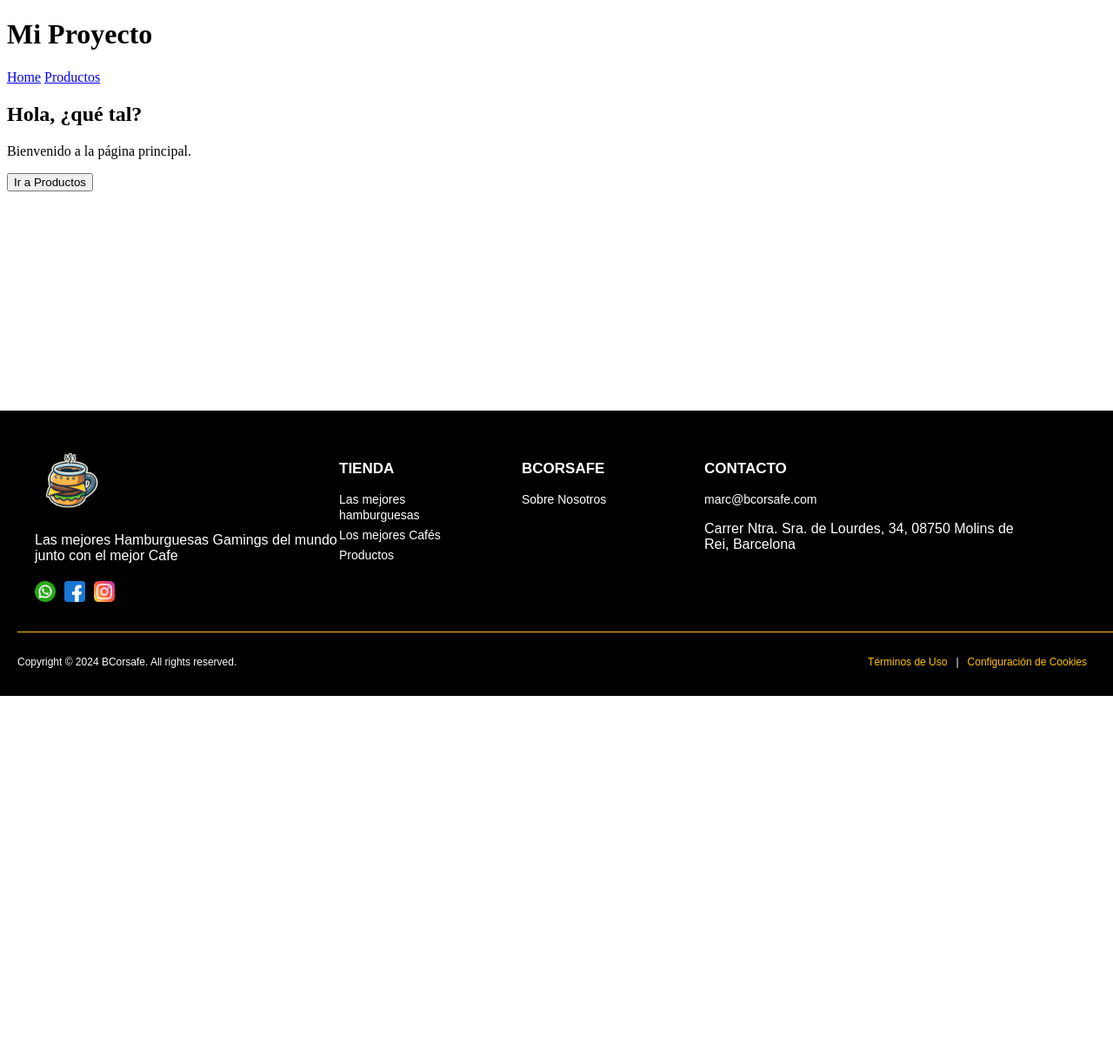
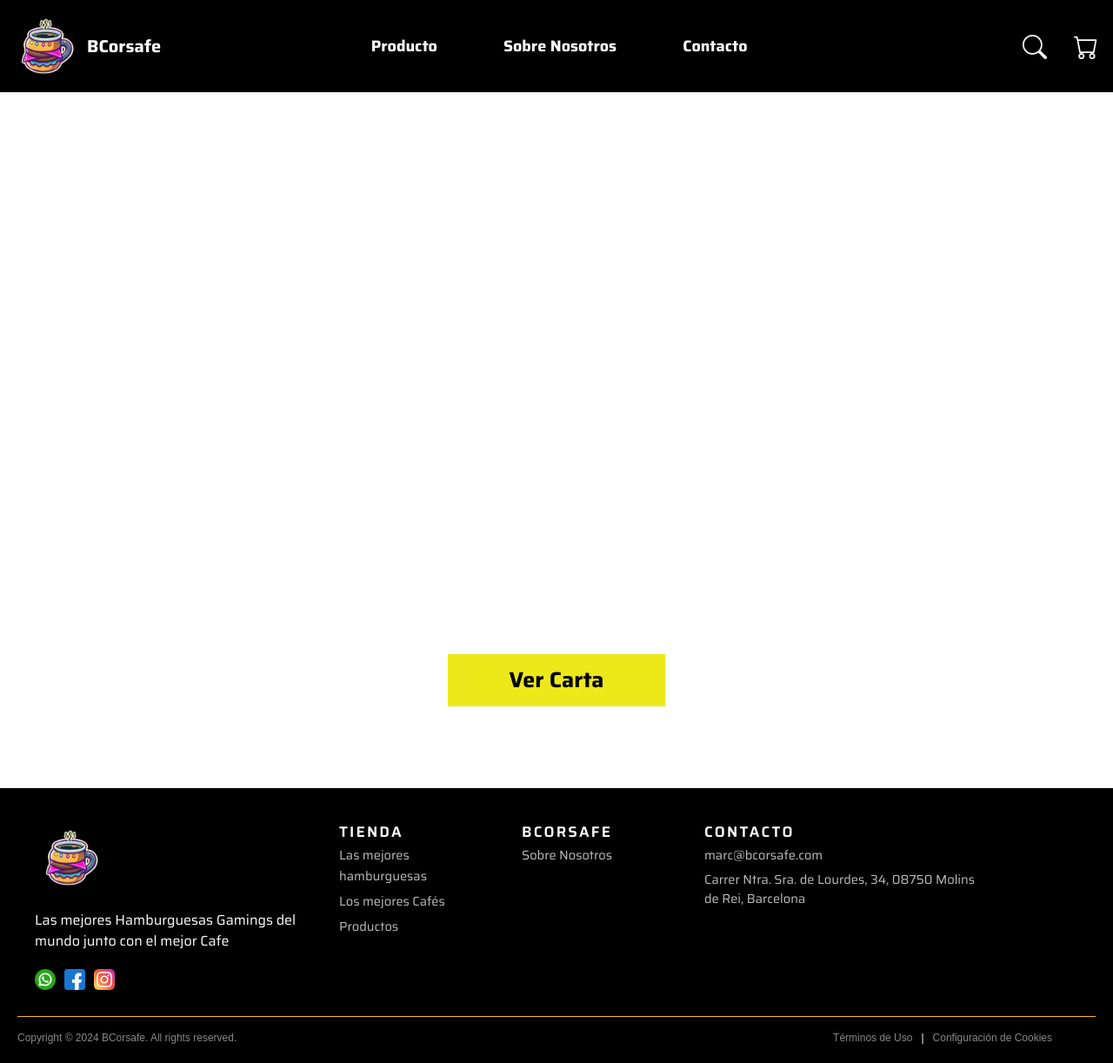
Before and after one commit to marcusteroo/BCorsafe, a PHP site: the page made by index.php in a window 1280 px wide. Shown: the whole page at 87% size. Before the commit the page ends 800 px from the top, so only its background shows below. Run offline with PHP 8.4, Linux system fonts and the light colour scheme; grey boxes are pictures that could not be loaded.

Commit message:
NavFooterHome v1

```diff
--- /dev/null
+++ b/assets/css/estilos-footer.css
@@ -0,0 +1,173 @@
+
+footer {
+    background-color: #000;
+    color: #fff;
+    padding: 20px 0;
+    font-family: Arial, sans-serif;
+    width: 100%;
+
+    bottom: 0;
+    left: 0;
+    box-sizing: border-box;
+
+}
+
+.footer-container {
+    width: 100%;
+    max-width: 100%;
+    margin: 0 auto;
+    padding: 0 20px;
+    box-sizing: border-box;
+}
+
+.fondo-footer {
+    display: flex;
+    justify-content: space-between;
+    align-items: flex-start;
+    width: 100%;
+    margin: 0 auto;
+    padding: 20px;
+    box-sizing: border-box;
+
+}
+
+.footer-logo {
+    display: flex;
+    flex-direction: column;
+    align-items: flex-start;
+    max-width: 350px;
+}
+
+.footer-logo img {
+    width: 80px;
+    margin-bottom: 10px;
+}
+
+.footer-logo p {
+    font-size: 16px;
+    margin: 10px 0;
+    text-align: left;
+    font-family: "Saira", sans-serif;
+}
+
+.iconos-redes {
+    display: flex;
+    gap: 10px;
+    margin-top: 10px;
+}
+
+.iconos-redes a img {
+    width: 24px;
+    height: 24px;
+}
+
+.footer-links {
+    display: flex;
+    flex: 1;
+    justify-content: right;
+    text-align: left;
+    margin-right: 50px;
+}
+
+.footer-section {
+    min-width: 150px;
+    margin-right: 60px;
+}
+
+.footer-section h3 {
+    font-size: 17px;
+    margin-bottom: 0px;
+    font-family: "Saira", sans-serif;
+    letter-spacing: 2.16px;
+    font-weight: 600 !important;
+
+}
+
+.footer-section ul {
+    list-style-type: none;
+    padding: 0;
+}
+
+.footer-section ul li {
+    margin: 5px 0;
+}
+
+.footer-section ul li a {
+    color: #bebebe;
+    text-decoration: none;
+    font-size: 14.6px;
+    font-family: "Saira", sans-serif;
+}
+.footer-section ul li p {
+    color: #bebebe;
+    text-decoration: none;
+    font-size: 14.6px;
+    font-family: "Saira", sans-serif;
+}
+
+.footer-section ul li a:hover {
+    color: #878787;
+}
+
+
+
+.footer-bottom a {
+    color: #878787;
+    text-decoration: none;
+
+
+
+}
+.footer-bottom p{
+    color: #878787;
+}
+
+.terminos a:hover {
+    text-decoration: none !important;
+}
+.footer-bottom {
+    display: flex;
+    justify-content: space-between;
+    align-items: center;
+    width: 100%;
+    padding-top: 15px;
+    border-top: 1px solid #ffc107;
+    font-size: 12px;
+    box-sizing: border-box;
+}
+
+.footer-bottom p {
+    margin: 0;
+}
+
+.terminos {
+    display: flex;
+    gap: 10px;
+    align-items: center;
+    margin-right: 50px;
+}
+
+@media (max-width: 768px) {
+    .fondo-footer {
+        flex-direction: column;
+        align-items: flex-start;
+        padding: 10px;
+    }
+
+    .footer-logo {
+        align-items: flex-start;
+        text-align: left;
+    }
+
+    .footer-links {
+        flex-direction: column;
+        align-items: flex-start;
+        margin-top: 20px;
+    }
+
+    .footer-bottom {
+        flex-direction: column;
+        align-items: center;
+        text-align: center;
+    }
+}
--- /dev/null
+++ b/assets/css/estilos-nav.css
@@ -0,0 +1,41 @@
+.navbar-nav .nav-link {
+    color: #ffffff !important;
+    text-decoration: none;
+    font-size: 18px;
+    font-family: "Saira", sans-serif;
+    font-weight: bold;
+    text-align: center;
+    margin-right: 60px;
+    transition: transform 0.3s ease;
+}
+.navbar{
+    background-color: black !important;
+}
+.bi-search{
+    font-size: 28px;
+}
+.bi-cart{
+    font-size: 28px;
+    margin-right: 5px;
+}
+.logo-nav{
+    transition: transform 0.3s ease;
+
+}
+.texto-logo-nav{
+    font-family: "Saira", sans-serif;
+    font-weight: bold;
+}
+#icono-nav a{
+    margin-left: 15px;
+}
+
+/*Esto es para cuando la pantalla tenga como minimo 992px se aplique, es para dar una animacion a los enlaces del menu y al logo en las pantallas de escritorio*/
+@media (min-width: 992px) {
+    .navbar-nav .nav-link:hover {
+        transform: scale(1.1);
+    }
+    .logo-nav:hover{
+        transform: scale(1.1);
+    }
+}
--- a/assets/css/estilos.css
+++ /dev/null
@@ -1,152 +0,0 @@
-footer {
-    background-color: #000;
-    color: #fff;
-    padding: 20px;
-    font-family: Arial, sans-serif;
-    width: 100%;
-    position: fixed;
-    bottom: 0;
-    left: 0;
-}
-
-.fondo-footer {
-    display: flex;
-    justify-content: space-between;
-    align-items: flex-start;
-    width: 100%;
-    margin: 0 auto;
-    padding: 20px;
-    box-sizing: border-box;
-
-}
-
-.footer-logo {
-    display: flex;
-    flex-direction: column;
-    align-items: flex-start;
-    max-width: 350px;
-}
-
-.footer-logo img {
-    width: 80px;
-    margin-bottom: 10px;
-}
-
-.footer-logo p {
-    font-size: 16px;
-    margin: 10px 0;
-    text-align: left;
-    font-family: sans-serif;
-}
-
-.iconos-redes {
-    display: flex;
-    gap: 10px;
-    margin-top: 10px;
-}
-
-.iconos-redes a img {
-    width: 24px;
-    height: 24px;
-}
-
-.footer-links {
-    display: flex;
-    flex: 1;
-    justify-content: right;
-    text-align: left;
-    margin-right: 50px;
-}
-
-.footer-section {
-    min-width: 150px;
-    margin-right: 60px;
-}
-
-.footer-section h3 {
-    font-size: 17px;
-    margin-bottom: 10px;
-    font-family: 'Saira', sans-serif;
-}
-
-.footer-section ul {
-    list-style-type: none;
-    padding: 0;
-}
-
-.footer-section ul li {
-    margin: 5px 0;
-}
-
-.footer-section ul li a {
-    color: #fff;
-    text-decoration: none;
-    font-size: 14px;
-    font-family: 'Saira', sans-serif;
-}
-
-.footer-section ul li a:hover {
-    color: #ffc107;
-}
-
-
-
-.footer-bottom a {
-    color: #ffc107;
-    text-decoration: none;
-
-
-
-}
-
-.footer-bottom a:hover {
-    text-decoration: underline;
-}
-.footer-bottom {
-    display: flex;
-    justify-content: space-between;
-    align-items: center;
-    width: 100%;
-    padding-top: 15px;
-    border-top: 1px solid #ffc107;
-    margin: 0 auto;
-    font-size: 12px;
-    box-sizing: border-box;
-
-
-
-
-
-}
-
-.terminos {
-    display: flex;
-    gap: 10px;
-    align-items: center;
-    margin-right: 50px;
-}
-
-@media (max-width: 768px) {
-    .fondo-footer {
-        flex-direction: column;
-        align-items: flex-start;
-        padding: 10px;
-    }
-
-    .footer-logo {
-        align-items: flex-start;
-        text-align: left;
-    }
-
-    .footer-links {
-        flex-direction: column;
-        align-items: flex-start;
-        margin-top: 20px;
-    }
-
-    .footer-bottom {
-        flex-direction: column;
-        align-items: center;
-        text-align: center;
-    }
-}
--- /dev/null
+++ b/assets/css/home.css
@@ -0,0 +1,56 @@
+.homeBC{
+    position: relative;
+    width: 100%;
+    height: 100vh;
+    /*background-image: url("../img/fondoweb.png");*/
+    background-size: cover;
+    background-position: center;
+
+
+}
+/*.capa-negra {
+    position: absolute;
+    top: 0;
+    left: 0;
+    width: 100%;
+    height: 100%;
+    background-color: rgba(0, 0, 0, 0.45);
+    z-index: 1;
+}*/
+
+
+.contenido-home {
+    position: relative;
+    z-index: 2;
+    display: flex;
+    flex-direction: column;
+    justify-content: center;
+    align-items: center;
+    height: 100vh;
+
+
+}
+.contenido-home h1, h2{
+    color: white;
+    font-family: "Saira", sans-serif;
+    text-align: center;
+}
+.contenido-home h1{
+    font-size: 80px;
+    font-weight: bold;
+}
+.contenido-home h2{
+    font-size: 65px;
+
+}
+.contenido-home button{
+    width: 250px;
+    height: 60px;
+    background-color: #EDE81A;
+    border: none;
+    color: black;
+    font-size: 25px;
+    font-family: "Saira", sans-serif;
+    font-weight: bold;
+    margin-top: 50px;
+}
--- a/web/View/home.php
+++ b/web/View/home.php
@@ -1,5 +1,13 @@
-<h2>Hola, ¿qué tal?</h2>
-<p>Bienvenido a la página principal.</p>
-<a href="index.php?controller=productos&action=index">
-    <button>Ir a Productos</button>
-</a>
+<div class="homeBC">
+    <video autoplay muted loop id="background-video" src="img/fondov.mp4" type="video/mp4"></video>
+    <!--<div class="capa-negra"></div>-->
+    <div class="contenido-home">
+        <h1>DISFRUTA DE LAS MEJORES</h1>
+        <h2>HAMBURGESAS GAMING</h2>
+        <a href="productos" class="enlace-boton">
+            <button>Ver Carta</button>
+        </a>
+
+
+    </div>
+</div>
--- a/web/View/main/main.php
+++ b/web/View/main/main.php
@@ -3,15 +3,73 @@
 <head>
     <meta charset="UTF-8">
     <title><?php echo $titulo ?? 'Mi Proyecto MVC'; ?></title>
-    <link rel="stylesheet" href="assets/css/estilos.css">
+    <link href="https://cdn.jsdelivr.net/npm/bootstrap@5.3.3/dist/css/bootstrap.min.css" rel="stylesheet" integrity="sha384-QWTKZyjpPEjISv5WaRU9OFeRpok6YctnYmDr5pNlyT2bRjXh0JMhjY6hW+ALEwIH" crossorigin="anonymous"> <!-- Esto es para importar el Boostrap -->
+    <link href="https://cdnjs.cloudflare.com/ajax/libs/bootstrap-icons/1.10.0/font/bootstrap-icons.min.css" rel="stylesheet"> <!-- Esto es para poder utilizar los iconos de Boostrap -->
+    <link rel="preconnect" href="https://fonts.googleapis.com">
+    <link rel="preconnect" href="https://fonts.gstatic.com" crossorigin>
+    <link href="https://fonts.googleapis.com/css2?family=Saira+Condensed:wght@100;200;300;400;500;600;700;800;900&family=Saira:ital,wght@0,100..900;1,100..900&display=swap" rel="stylesheet">
+    <!-- He insertado todo estos links para poder utilizar la fuente Saira original de Google Fonts -->
+    <link rel="stylesheet" href="assets/css/estilos-footer.css">
+    <link rel="stylesheet" href="assets/css/estilos-nav.css">
+    <link rel="stylesheet" href="assets/css/home.css">
+
+
 </head>
 <body>
     <header>
-        <h1>Mi Proyecto</h1>
-        <nav>
-            <a href="index.php?controller=home&action=index">Home</a>
-            <a href="index.php?controller=productos&action=index">Productos</a>
+        <nav class="navbar navbar-expand-lg navbar-dark bg-dark">
+            <div class="container-fluid">
+
+                <!-- Logo con clases para que se centre en pantallas pequeñas -->
+                <a class="navbar-brand d-flex align-items-center mx-auto mx-lg-0 logo-nav" href="index.php?controller=home&action=index">
+                    <img src="./assets/img/logowebGaming.png" alt="Logo BCorsafe" width="80" height="80" class="d-inline-block align-text-top">
+                    <span class="ms-2 d-none d-lg-inline texto-logo-nav">BCorsafe</span>
+                </a>
+
+                <!-- Botón de menú que se coloca en la izquierda -->
+                <button class="navbar-toggler" type="button" data-bs-toggle="collapse" data-bs-target="#navbarNav" aria-controls="navbarNav" aria-expanded="false" aria-label="Toggle navigation">
+                    <span class="navbar-toggler-icon"></span>
+                </button>
+
+                <!-- Menú de navegación -->
+                <div class="collapse navbar-collapse justify-content-center" id="navbarNav">
+                    <ul class="navbar-nav mx-auto">
+                        <li class="nav-item">
+                            <a class="nav-link" href="index.php?controller=productos&action=index">Producto</a>
+                        </li>
+                        <li class="nav-item">
+                            <a class="nav-link" href="#">Sobre Nosotros</a>
+                        </li>
+                        <li class="nav-item">
+                            <a class="nav-link" href="#">Contacto</a>
+                        </li>
+
+                        <!-- Iconos de búsqueda y carrito como enlaces en pantallas pequeñas -->
+                        <li class="nav-item d-lg-none">
+                            <a href="#" class="nav-link text-white">
+                                <i class="bi bi-search"></i> Buscar
+                            </a>
+                        </li>
+                        <li class="nav-item d-lg-none">
+                            <a href="#" class="nav-link text-white">
+                                <i class="bi bi-cart"></i> Carrito
+                            </a>
+                        </li>
+                    </ul>
+                </div>
+
+                <!-- Iconos de búsqueda y carrito como iconos en pantallas grandes -->
+                <div class="d-none d-lg-flex justify-content-end " id="icono-nav">
+                    <a href="#" class="nav-link text-white me-3 ">
+                        <i class="bi bi-search"></i>
+                    </a>
+                    <a href="#" class="nav-link text-white ">
+                        <i class="bi bi-cart"></i>
+                    </a>
+                </div>
+            </div>
         </nav>
+
     </header>
 
     <main>
@@ -19,9 +77,10 @@
     </main>
 
     <footer>
+        <div class="footer-container">
             <div class="fondo-footer">
                 <div class="footer-logo">
-                <img src="./assets/img/logoweb.png" alt="Logo del restaurante">
+                    <img src="./assets/img/logowebGaming.png" alt="Logo del restaurante">
                     <p>Las mejores Hamburguesas Gamings del mundo junto con el mejor Cafe</p>
                     <div class="iconos-redes">
                         <a href="#"><img src="./assets/img/whatsApp.png" alt="Logo WhatsApp"></a>
@@ -54,18 +113,20 @@
                     </div>
                 </div>
             </div>
+            <div class="footer-bottom">
 
-        <div class="footer-bottom">
                 <p>Copyright © 2024 BCorsafe. All rights reserved.</p>
                 <div class="terminos">
 
                     <a href="#">Términos de Uso</a> | <a href="#">Configuración de Cookies</a>
                 </div>
             </div>
+        </div>
     </footer>
 
 
+    <script src="https://cdn.jsdelivr.net/npm/bootstrap@5.3.3/dist/js/bootstrap.bundle.min.js" integrity="sha384-YvpcrYf0tY3lHB60NNkmXc5s9fDVZLESaAA55NDzOxhy9GkcIdslK1eN7N6jIeHz" crossorigin="anonymous"></script>
+    <script src="/assets/js/funciones.js"></script>
 
-    <script src="/assets/js/funciones.js"></script>
 </body>
 </html>
```
Also changed, not shown: index.php (+19 -20 lines), .htaccess (added), assets/img/fondoweb.png (added), assets/img/logowebGaming.png (added), 1 other file. Lines whose indentation alone changed are shown as unchanged.
